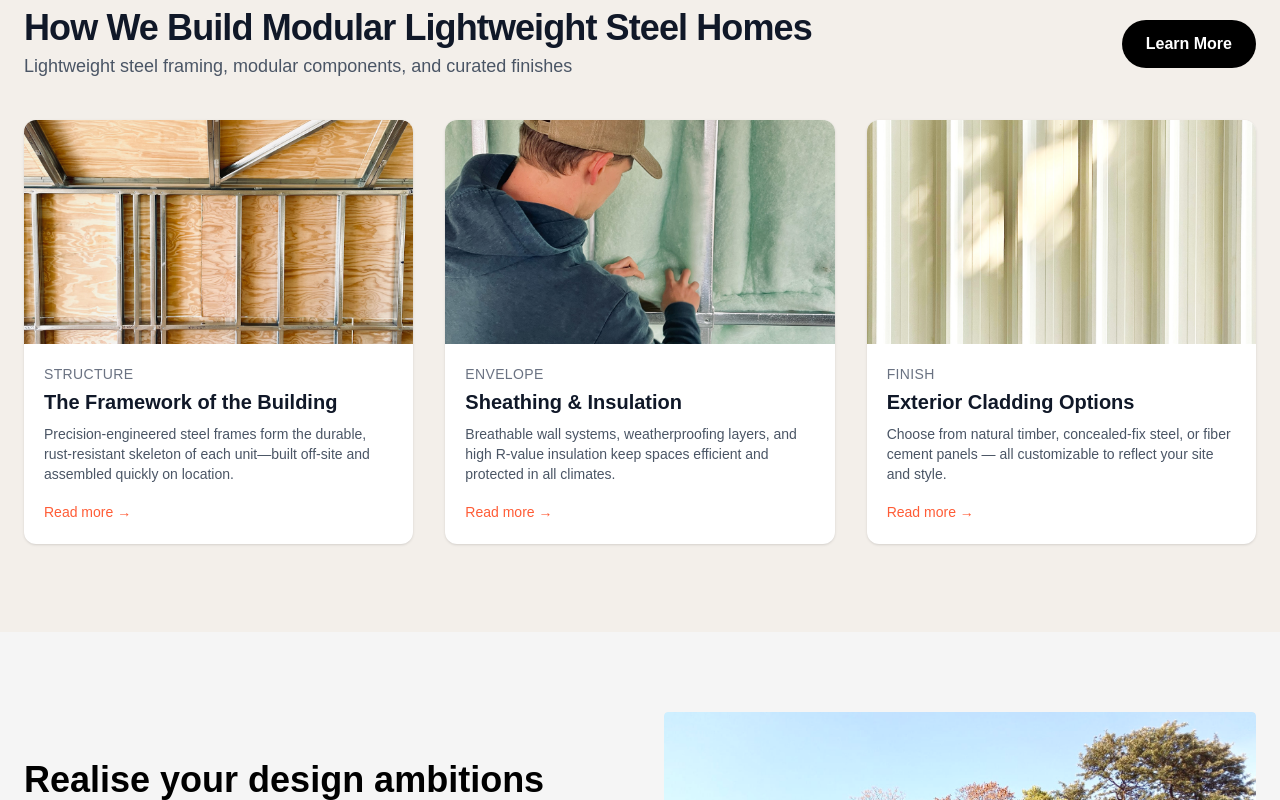
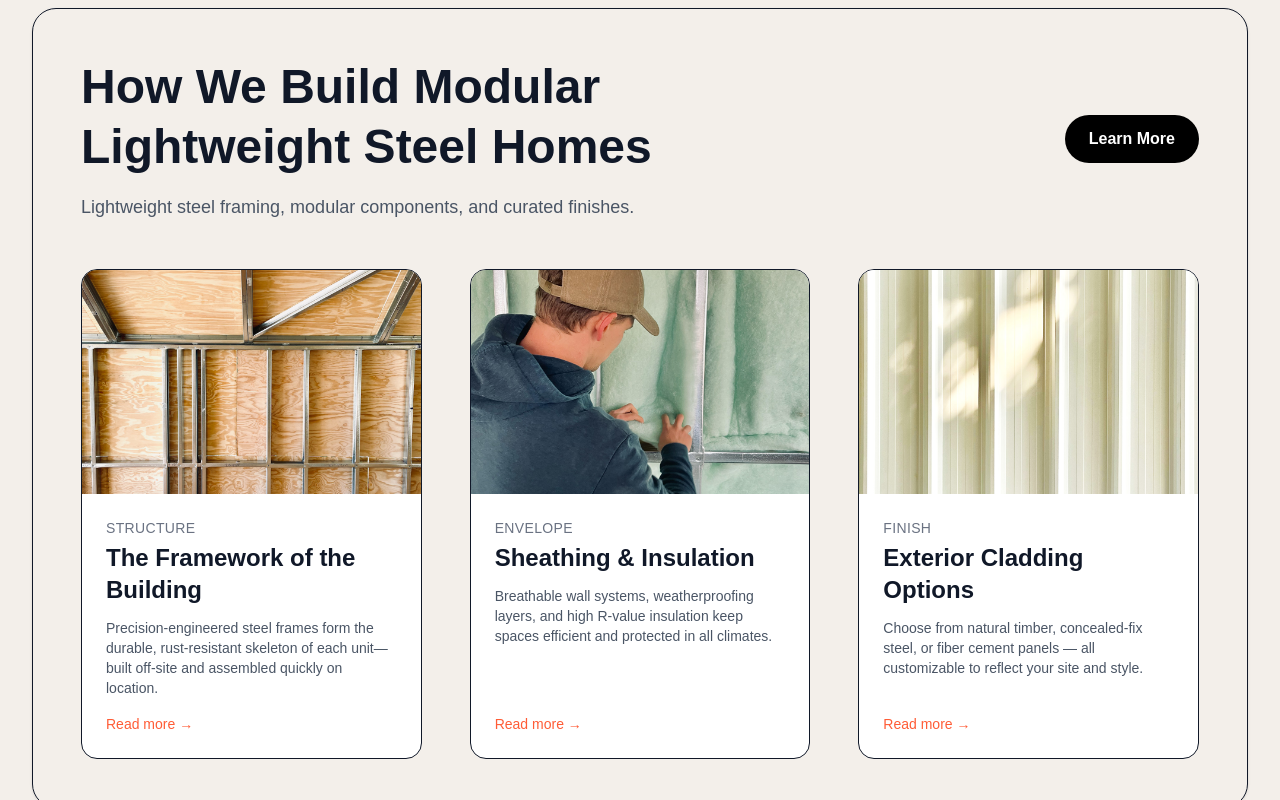
Before and after one commit to Marco1993-M/pequeno, a Next.js app: page / in a window 1280 px wide. Shown: the part 2160-2960 px from the top of the page. Built offline with nearby package versions, Linux system fonts and the light colour scheme.

Commit message:
Update page.js

```diff
--- a/src/app/page.js
+++ b/src/app/page.js
@@ -92,12 +92,20 @@ return (
    {/* Social proof strip */}
       <SocialProofStrip />
 
+
 {/* OUR BUILDING SYSTEM */}
-        <section className="mt-24 px-6 pb-22">
-          <div className="flex flex-col md:flex-row md:items-center md:justify-between mb-10 ">
-            <div>
-              <h2 className="text-4xl font-bold tracking-tight mb-1">How We Build Modular Lightweight Steel Homes</h2>
-              <p className="text-gray-600 text-lg">Lightweight steel framing, modular components, and curated finishes</p>
+<section className="w-[95%] mx-auto mt-24">
+  <div className="rounded-3xl border p-8 md:p-12 shadow-sm">
+
+    {/* Heading + CTA row */}
+    <div className="flex flex-col md:flex-row md:items-center md:justify-between mb-12">
+      <div className="max-w-2xl">
+        <h2 className="text-4xl md:text-5xl font-bold text-gray-900 leading-tight mb-4">
+          How We Build Modular Lightweight Steel Homes
+        </h2>
+        <p className="text-gray-600 text-base md:text-lg">
+          Lightweight steel framing, modular components, and curated finishes.
+        </p>
       </div>
       <div className="mt-6 md:mt-0">
         <Link
@@ -109,7 +117,8 @@ return (
       </div>
     </div>
 
-          <div className="grid md:grid-cols-3 gap-8">
+    {/* Grid of features */}
+    <div className="grid md:grid-cols-3 gap-8 md:gap-12">
       {[
         {
           img: "/system-structure.jpg",
@@ -130,22 +139,40 @@ return (
           desc: "Choose from natural timber, concealed-fix steel, or fiber cement panels — all customizable to reflect your site and style."
         }
       ].map((item, idx) => (
-              <div key={idx} className="group overflow-hidden rounded-xl shadow hover:shadow-md transition bg-white">
+        <div
+          key={idx}
+          className="group flex flex-col overflow-hidden rounded-2xl border hover:shadow-md transition bg-white"
+        >
+          <div className="overflow-hidden">
             <img
               src={item.img}
               alt={item.title}
               className="w-full h-56 object-cover transition-transform duration-500 group-hover:scale-105"
             />
-                <div className="p-5">
-                  <h4 className="text-sm uppercase tracking-wide text-gray-500 mb-1">{item.label}</h4>
-                  <h3 className="text-xl font-semibold mb-2">{item.title}</h3>
-                  <p className="text-sm text-gray-600 mb-4">{item.desc}</p>
-                  <a href="/our-system" className="text-[#ff5c36] font-medium text-sm hover:underline">Read more →</a>
+          </div>
+          <div className="p-6 flex flex-col flex-grow">
+            <h4 className="text-sm uppercase tracking-wide text-gray-500 mb-1">
+              {item.label}
+            </h4>
+            <h3 className="text-xl md:text-2xl font-semibold text-gray-900 mb-3">
+              {item.title}
+            </h3>
+            <p className="text-sm text-gray-600 flex-grow">
+              {item.desc}
+            </p>
+            <a
+              href="/our-system"
+              className="mt-4 text-[#ff5c36] font-medium text-sm hover:underline"
+            >
+              Read more →
+            </a>
           </div>
         </div>
       ))}
     </div>
+  </div>
 </section>
+
 
         {/* CTA STEEL */}
      <section className="bg-[#f5f5f5] py-20 w-full">
```
Lines whose indentation alone changed are shown as unchanged.
